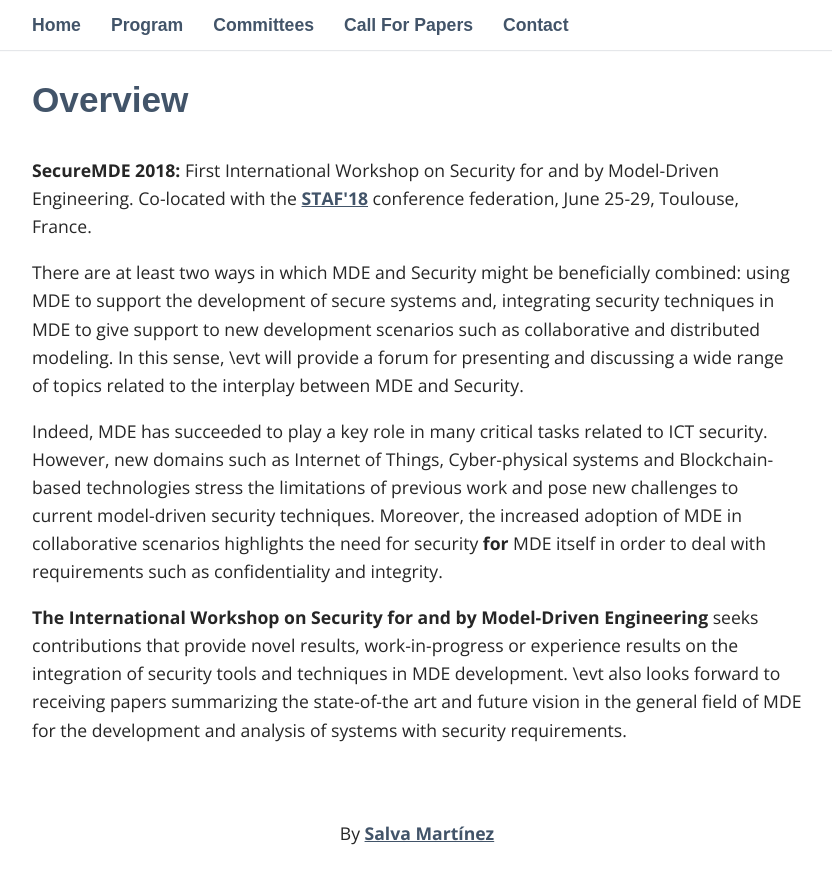
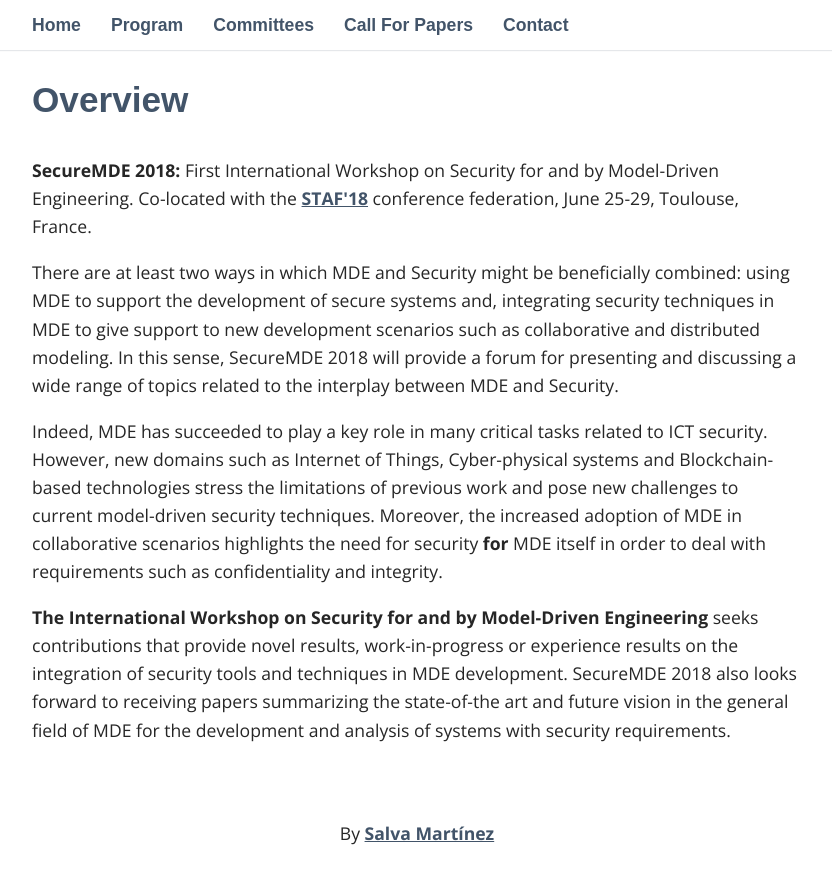
Before and after one commit to modelia/secure-mde-workshop, a Jekyll site: the page built from index.html, in a window 1280 px wide and 900 px high, scrolled down 455 px. Shown: the top 884 px of the window, without its empty margins (223-1055 px from the left). Built offline with Jekyll 4.4.1, drawn with Linux system fonts in a browser that asks for light colours; some web fonts are replaced.

Commit message:
removing early info

```diff
--- a/index.html
+++ b/index.html
@@ -16,7 +16,7 @@
 There are at least two ways in which MDE and Security might be beneficially
 combined: using MDE to support the development of secure systems and,
 integrating security techniques in MDE to give support to new development
-scenarios such as collaborative and distributed modeling. In this sense, \evt
+scenarios such as collaborative and distributed modeling. In this sense, SecureMDE 2018
 will provide a forum for presenting and discussing a wide range of topics
 related to the interplay between MDE and Security. </p>
 
@@ -30,7 +30,7 @@
 
 <p> <b>The International Workshop on Security for and by Model-Driven Engineering</b> seeks contributions that provide novel results,  work-in-progress
 or experience results on the integration of security tools and techniques in MDE
-development. \evt also looks forward to receiving papers summarizing the
+development. SecureMDE 2018 also looks forward to receiving papers summarizing the
 state-of-the art and future vision in the general field of MDE for the
 development and analysis of systems with security requirements.
 </p>
```
